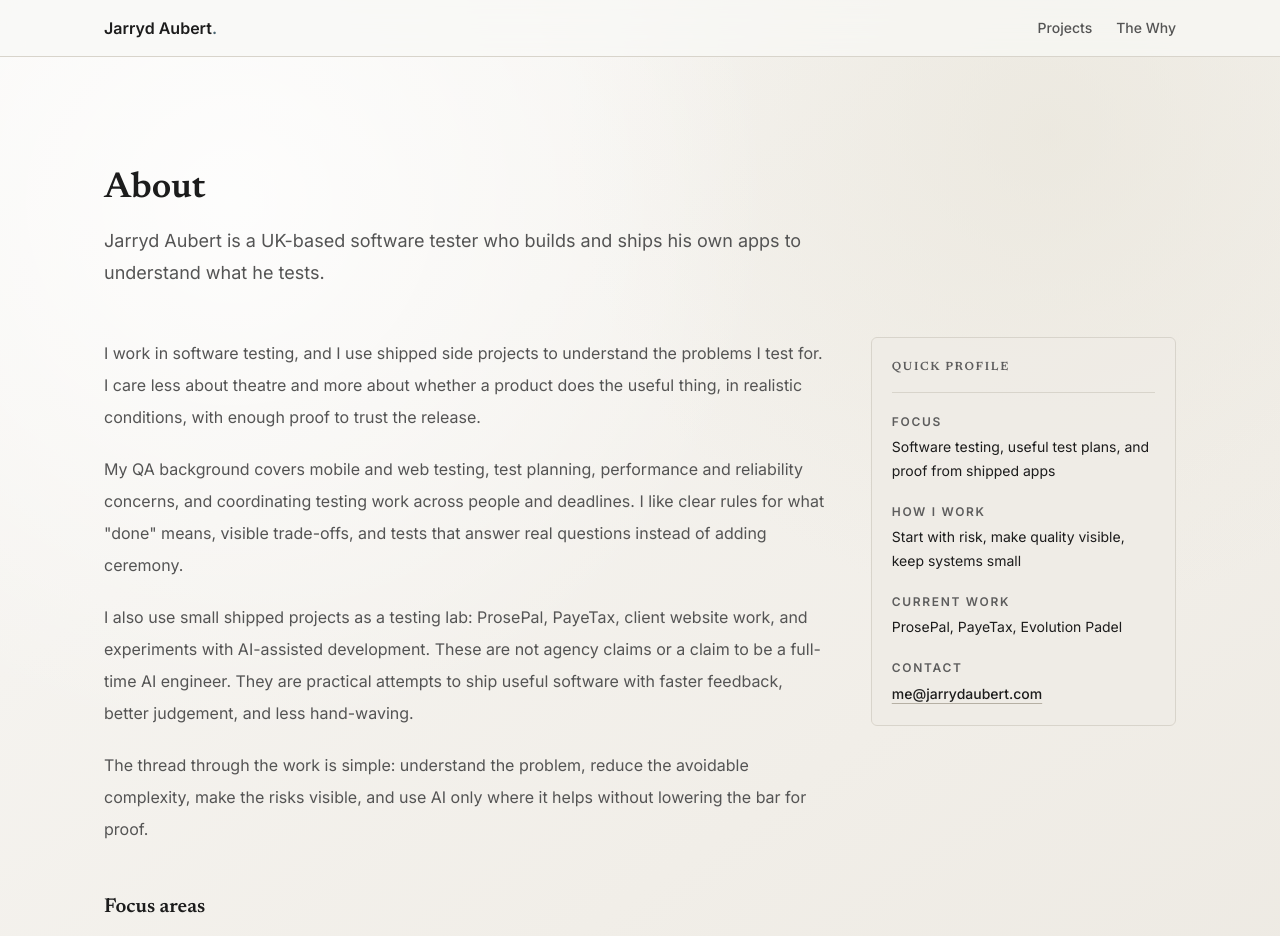
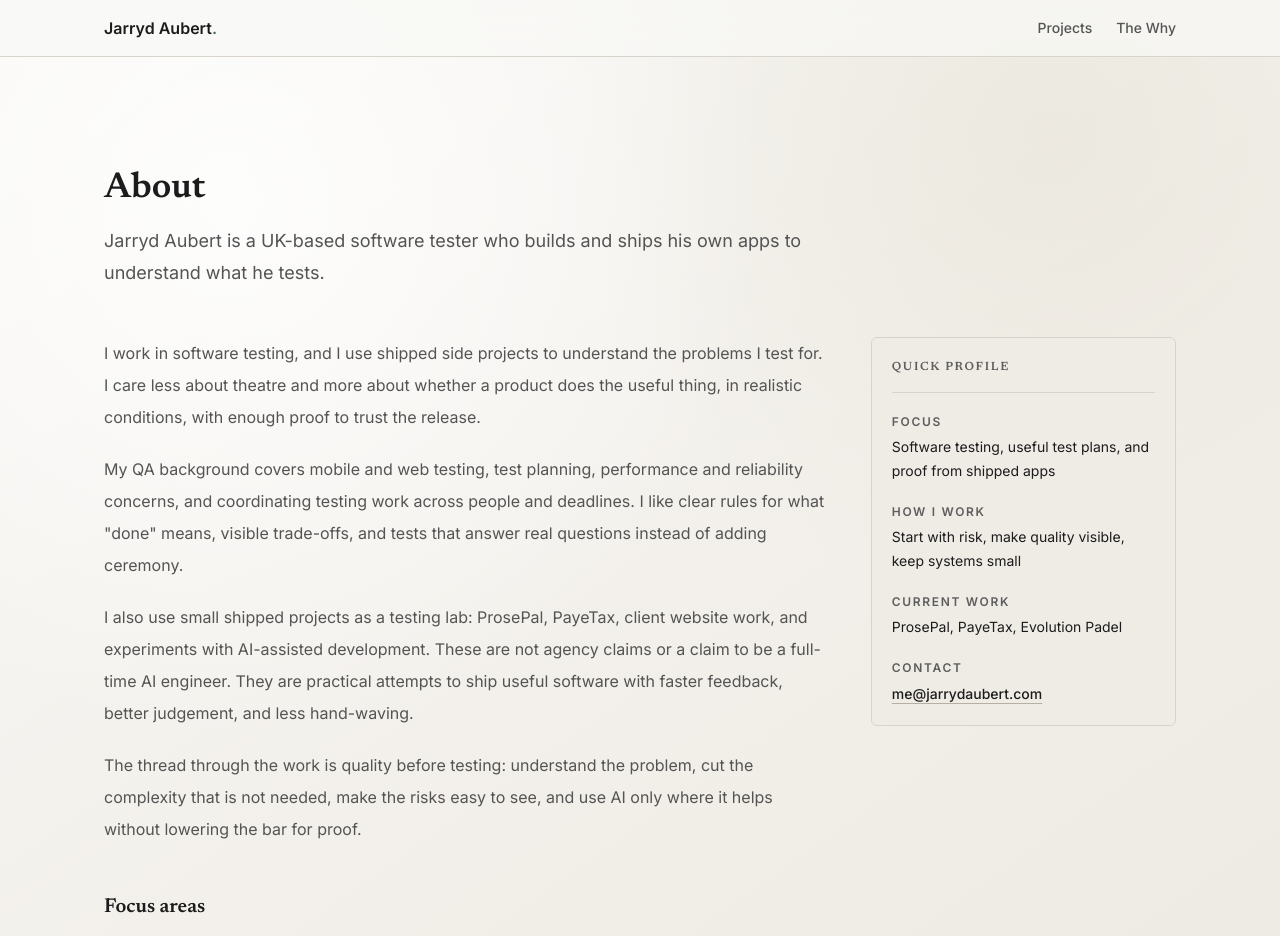
Before and after one commit to jarrydaubert/jarrydaubert.com, a Next.js app: page /about in a window 1280 px wide. Shown: the top 936 px of the page. Built offline with nearby package versions, Linux system fonts and the light colour scheme.

Commit message:
copy: recover precise testing claims (#41)

```diff
--- a/src/app/about/page.tsx
+++ b/src/app/about/page.tsx
@@ -74,9 +74,10 @@ export default function AboutPage() {
               hand-waving.
             </p>
             <p>
-              The thread through the work is simple: understand the problem,
-              reduce the avoidable complexity, make the risks visible, and use
-              AI only where it helps without lowering the bar for proof.
+              The thread through the work is quality before testing: understand
+              the problem, cut the complexity that is not needed, make the risks
+              easy to see, and use AI only where it helps without lowering the
+              bar for proof.
             </p>
           </div>
 
--- a/src/content/essays/ai-assisted-development-demos-vs-shipping.mdx
+++ b/src/content/essays/ai-assisted-development-demos-vs-shipping.mdx
@@ -10,7 +10,7 @@ The most impressive AI-assisted development demo is usually the one where almost
 
 That is a real shift. It is also a bad model for judging whether a product is ready to ship.
 
-Demos reward what you can see quickly. Shipping rewards work that keeps holding up after release. Those are related, but they are not the same thing. A demo can hide unclear rules for what "done" means, odd cases that were never checked, vague ownership, broken page information, poor usability, and shortcuts in how it goes live. A real release cannot hide those things for long.
+Demos reward what you can see quickly. Shipping rewards work that keeps holding up after release. Those are related, but they are not the same thing. A demo can hide unclear rules for what "done" means, odd cases that were never checked, vague ownership, broken page information, poor accessibility, and shortcuts in how it goes live. A real release cannot hide those things for long.
 
 The closer the work gets to production, the less useful it is to ask, "did the model make something?" The better question is, "do we understand what changed, why it changed, and what proof says it is safe enough?"
 
@@ -32,7 +32,7 @@ Those limits did not slow the work down. They made the work shippable. Without t
 
 ## Evidence beats vibes
 
-A generated change can look tidy and still be wrong. It can pass a glance and fail a build. It can satisfy the local page and break page information, links, or usability.
+A generated change can look tidy and still be wrong. It can pass a glance and fail a build. It can satisfy the local page and break page information, links, or accessibility.
 
 While building the site you are reading now, one generated update looked correct in the browser yet dropped the social share image because one page had quietly overwritten the shared settings. The page still worked. The page still loaded. But the share preview was worse, and the mistake was easy to miss without a careful check.
 
@@ -66,7 +66,7 @@ This matters even more for small builders. AI can make a solo or small-team proj
 
 The central gap between AI demos and shipping is the gap between appearance and confidence. A demo needs to look done. A release needs to be understood well enough that someone is willing to own it.
 
-That does not mean every small change needs enterprise ceremony. It means the proof should match the risk. For a personal site, the proof might be a clean build, working pages, correct redirects, readable copy, usable focus states, sane page information, no secrets in the codebase, and a live site connected to the right branch. For a tax calculator, a payment flow, a healthcare workflow, or anything with meaningful user harm, the bar should be much higher.
+That does not mean every small change needs enterprise ceremony. It means the proof should match the risk. For a personal site, the proof might be a clean build, working pages, correct redirects, readable copy, accessible focus states, sane page information, no secrets in the codebase, and a live site connected to the right branch. For a tax calculator, a payment flow, a healthcare workflow, or anything with meaningful user harm, the bar should be much higher.
 
 AI-assisted development is not a shortcut around judgement. It is a way to spend less time on mechanical production and more time on framing, review, testing, proof, and product decisions.
 
--- a/src/content/essays/proving-my-tax-calculator-correct.mdx
+++ b/src/content/essays/proving-my-tax-calculator-correct.mdx
@@ -1,7 +1,7 @@
 ---
-title: "I tested my tax calculator hard. Then I found what the tests could not prove."
+title: "I tried to prove my tax calculator was right. I mostly proved it agreed with itself."
 summary: "PayeTax has more than three thousand tests. Trying to break the engine on purpose taught me how few of them could actually catch me being wrong."
-description: "Why a UK tax calculator's tests mostly prove that the system agrees with itself, and why one real payslip matters so much."
+description: "Why a UK tax calculator's tests mostly prove that the system agrees with itself, and why one real payslip is worth more than all of them."
 publishedAt: "2026-06-03"
 status: "Published."
 ---
```
